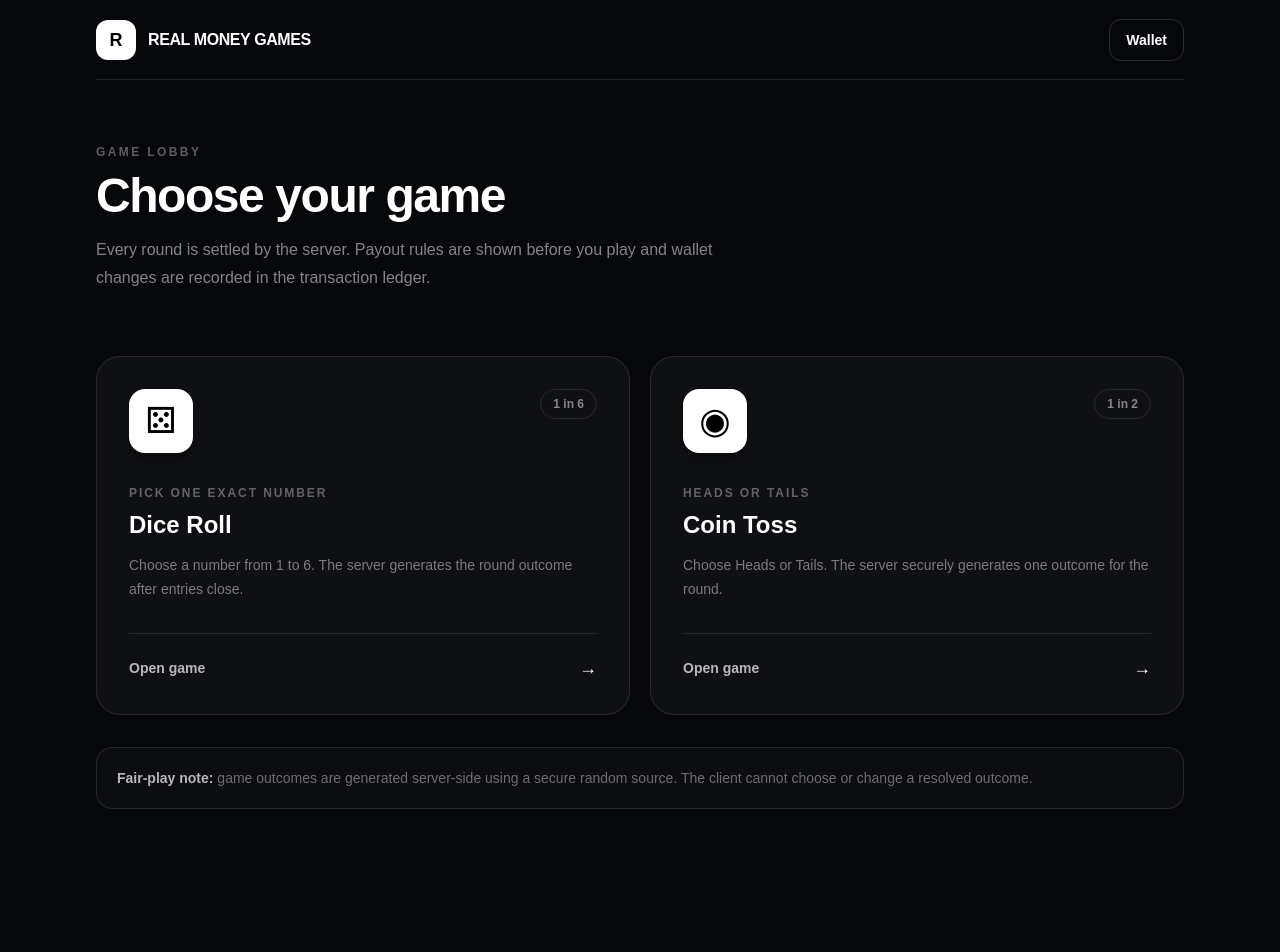
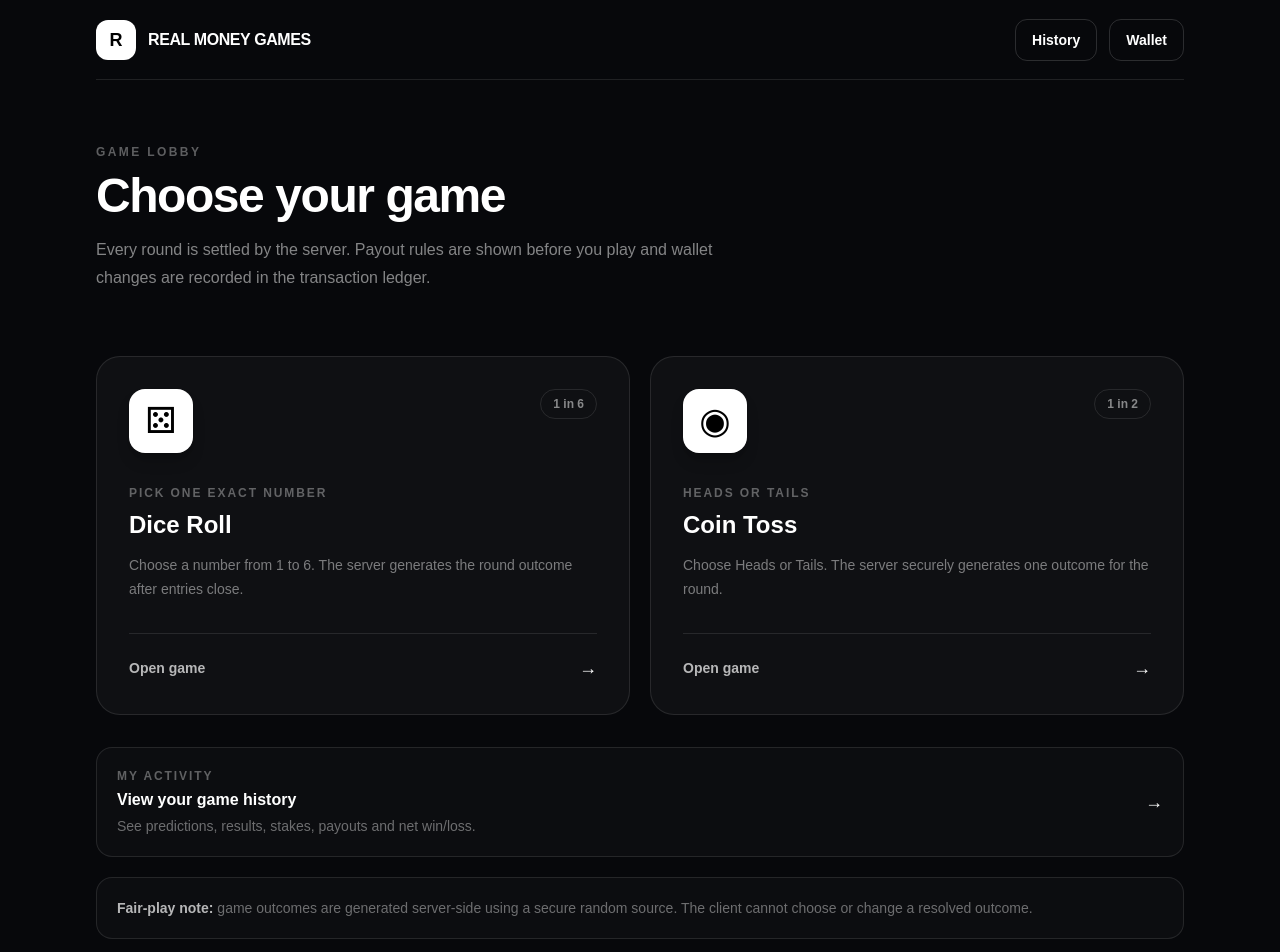
Before and after one commit to Jagdish2729/real-money-games, a Next.js app in the folder apps/web/: page /games in a window 1280 px wide. Shown: the top 952 px of the page. Before the commit the page ends 857 px from the top, so only its background shows below. Built offline with nearby package versions, Linux system fonts and the light colour scheme.

Commit message:
Add game history navigation

```diff
--- a/apps/web/app/games/page.tsx
+++ b/apps/web/app/games/page.tsx
@@ -26,9 +26,10 @@ export default function GamesPage() {
             <span className="flex h-10 w-10 items-center justify-center rounded-xl bg-white text-lg font-black text-black">R</span>
             <span className="text-base font-bold tracking-tight">REAL MONEY GAMES</span>
           </a>
-          <a href="/wallet" className="rounded-xl border border-white/15 px-4 py-2.5 text-sm font-semibold hover:border-white/30">
-            Wallet
-          </a>
+          <div className="flex items-center gap-3">
+            <a href="/games/history" className="rounded-xl border border-white/15 px-4 py-2.5 text-sm font-semibold hover:border-white/30">History</a>
+            <a href="/wallet" className="rounded-xl border border-white/15 px-4 py-2.5 text-sm font-semibold hover:border-white/30">Wallet</a>
+          </div>
         </header>
 
         <section className="py-12 sm:py-16">
@@ -41,24 +42,14 @@ export default function GamesPage() {
 
         <section className="grid gap-5 md:grid-cols-2">
           {games.map((game) => (
-            <a
-              key={game.title}
-              href={game.href}
-              className="group rounded-3xl border border-white/10 bg-white/[0.035] p-6 transition hover:-translate-y-1 hover:border-white/20 hover:bg-white/[0.055] sm:p-8"
-            >
+            <a key={game.title} href={game.href} className="group rounded-3xl border border-white/10 bg-white/[0.035] p-6 transition hover:-translate-y-1 hover:border-white/20 hover:bg-white/[0.055] sm:p-8">
               <div className="flex items-start justify-between">
-                <span className="flex h-16 w-16 items-center justify-center rounded-2xl bg-white text-4xl text-black shadow-lg shadow-black/20">
-                  {game.icon}
-                </span>
-                <span className="rounded-full border border-white/10 px-3 py-1.5 text-xs font-bold text-white/50">
-                  {game.odds}
-                </span>
+                <span className="flex h-16 w-16 items-center justify-center rounded-2xl bg-white text-4xl text-black shadow-lg shadow-black/20">{game.icon}</span>
+                <span className="rounded-full border border-white/10 px-3 py-1.5 text-xs font-bold text-white/50">{game.odds}</span>
               </div>
-
               <p className="mt-8 text-xs font-bold uppercase tracking-[0.16em] text-white/35">{game.subtitle}</p>
               <h2 className="mt-2 text-2xl font-black">{game.title}</h2>
               <p className="mt-3 max-w-lg text-sm leading-6 text-white/45">{game.description}</p>
-
               <div className="mt-8 flex items-center justify-between border-t border-white/10 pt-5">
                 <span className="text-sm font-bold text-white/70 group-hover:text-white">Open game</span>
                 <span className="text-lg transition-transform group-hover:translate-x-1">→</span>
@@ -67,7 +58,16 @@ export default function GamesPage() {
           ))}
         </section>
 
-        <section className="mt-8 rounded-2xl border border-white/10 bg-white/[0.025] p-5 text-sm text-white/40">
+        <a href="/games/history" className="group mt-8 flex items-center justify-between rounded-2xl border border-white/10 bg-white/[0.025] p-5 transition hover:border-white/20 hover:bg-white/[0.04]">
+          <div>
+            <p className="text-xs font-bold uppercase tracking-[0.16em] text-white/35">My activity</p>
+            <p className="mt-1 font-bold">View your game history</p>
+            <p className="mt-1 text-sm text-white/40">See predictions, results, stakes, payouts and net win/loss.</p>
+          </div>
+          <span className="text-lg transition-transform group-hover:translate-x-1">→</span>
+        </a>
+
+        <section className="mt-5 rounded-2xl border border-white/10 bg-white/[0.025] p-5 text-sm text-white/40">
           <strong className="text-white/70">Fair-play note:</strong> game outcomes are generated server-side using a secure random source. The client cannot choose or change a resolved outcome.
         </section>
       </div>
```
